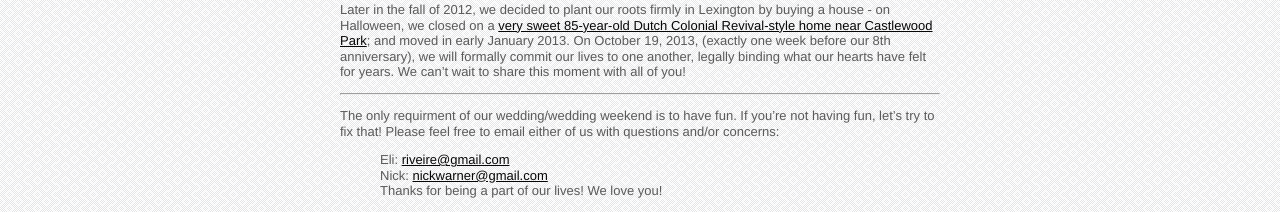
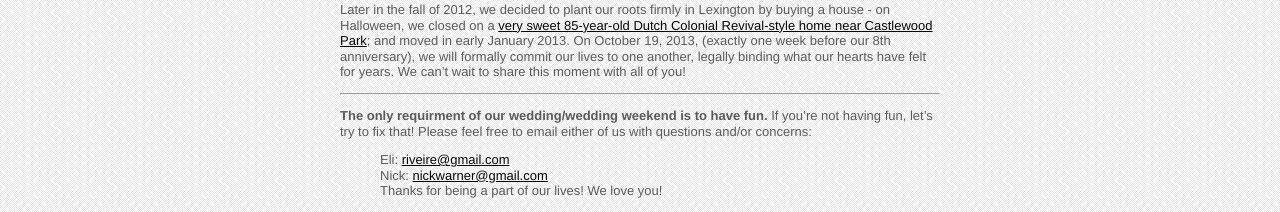
Before and after one commit to nikolaiwarner/eliandnick.com, a Jekyll site: the page built from index.md, in a window 1280 px wide. Shown: the part 1611-1823 px from the top of the page. Built offline with Jekyll 4.4.1, drawn with Linux system fonts in a browser that asks for light colours; nearby versions of some CDN libraries.

```diff
--- a/index.md
+++ b/index.md
@@ -34,7 +34,7 @@ Later in the fall of 2012, we decided to plant our roots firmly in Lexington by
 
 ***
 
-The only requirment of our wedding/wedding weekend is to have fun. If you're not having fun, let's try to fix that! Please feel free to email either of us with questions and/or concerns:
+__The only requirment of our wedding/wedding weekend is to have fun.__ If you're not having fun, let's try to fix that! Please feel free to email either of us with questions and/or concerns:
 > Eli: [riveire@gmail.com](mailto:riveire@gmail.com)
 > Nick: [nickwarner@gmail.com](mailto:nickwarner@gmail.com)
 Thanks for being a part of our lives! We love you!
```
